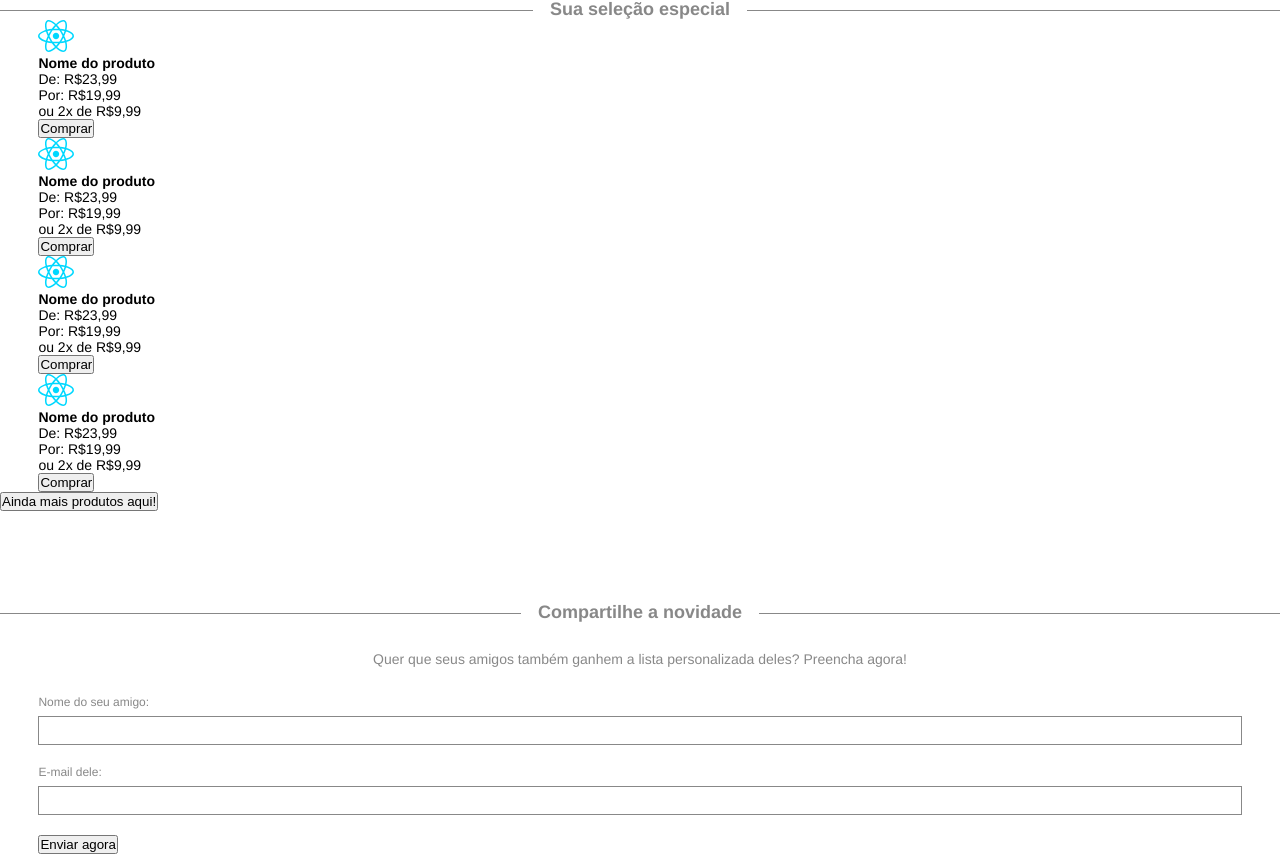
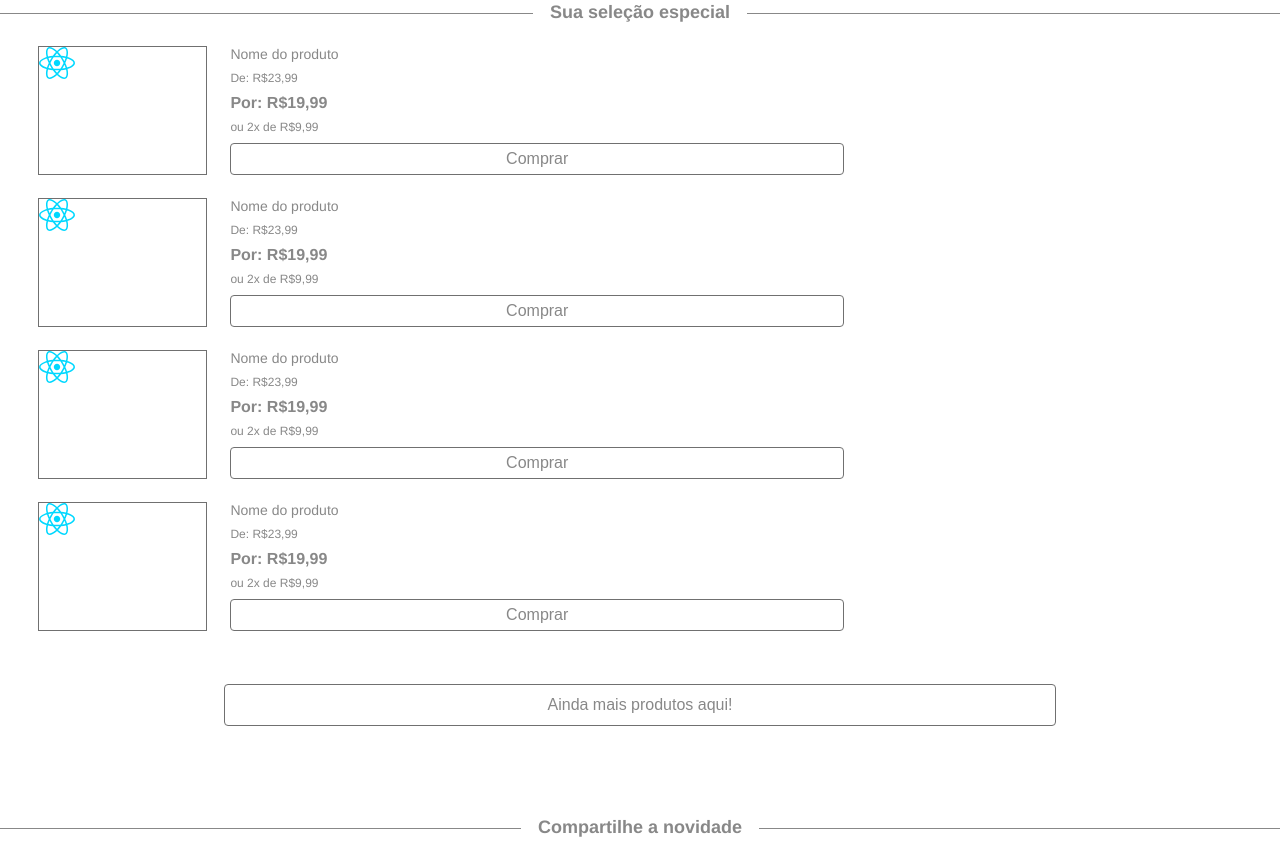
Before and after one commit to brunonasc74/linx-frontend-challenge, a React (Vite) app: page / in a window 1280 px wide. Shown: the part 974-1840 px from the top of the page. Built offline with nearby package versions, Linux system fonts and the light colour scheme.

Commit message:
ProductSection component styled

```diff
--- a/src/styles/index.css
+++ b/src/styles/index.css
@@ -152,6 +152,64 @@ form .btn {
 	border: thin solid #707070;
 	border-radius: 4px;
 	padding: 11px 0;
+	font-size: 16px;
+}
+
+/* ProductsSection */
+.product {
+	margin-top: 23px;
+	display: flex;
+}
+
+.img-div {
+	width: 169px;
+	height: 129px;
+	border: thin solid #707070;
+	margin-right: 23px;
+}
+
+.price-div {
+	color: #888;
+	display: flex;
+	flex-direction: column;
+	justify-content: space-between;
+	width: 51%;
+}
+
+.price-div h4 {
+	font-size: 14px;
+	font-weight: normal;
+}
+
+.price-div .s-pricetag {
+	font-size: 12px;
+}
+.price-div .b-pricetag {
+	font-size: 16px;
+	font-weight: bold;
+}
+
+.product input {
+	width: 100%;
+	background-color: transparent;
+	color: #888;
+	border: thin solid #707070;
+	border-radius: 4px;
+	font-size: 16px;
+	padding: 6px 0;
+}
+
+.btn-product {
+	width: 65%;
+	display: block;
+	margin: 0 auto;
+	margin-top: 53px;
+	background-color: transparent;
+	color: #888;
+	border: thin solid #707070;
+	border-radius: 4px;
+	padding: 11px 0;
+	font-size: 16px;
 }
 
 /* FormShare */
@@ -166,11 +224,17 @@ form .btn {
 	margin-top: 28px;
 }
 
-.form-share .btn {
+.form-share .btn-formshare {
 	width: 65%;
 	display: block;
 	margin: 0 auto;
 	margin-top: 22px;
+	background-color: transparent;
+	color: #888;
+	border: thin solid #707070;
+	border-radius: 4px;
+	padding: 11px 0;
+	font-size: 16px;
 }
 
 /* Footer */
```
